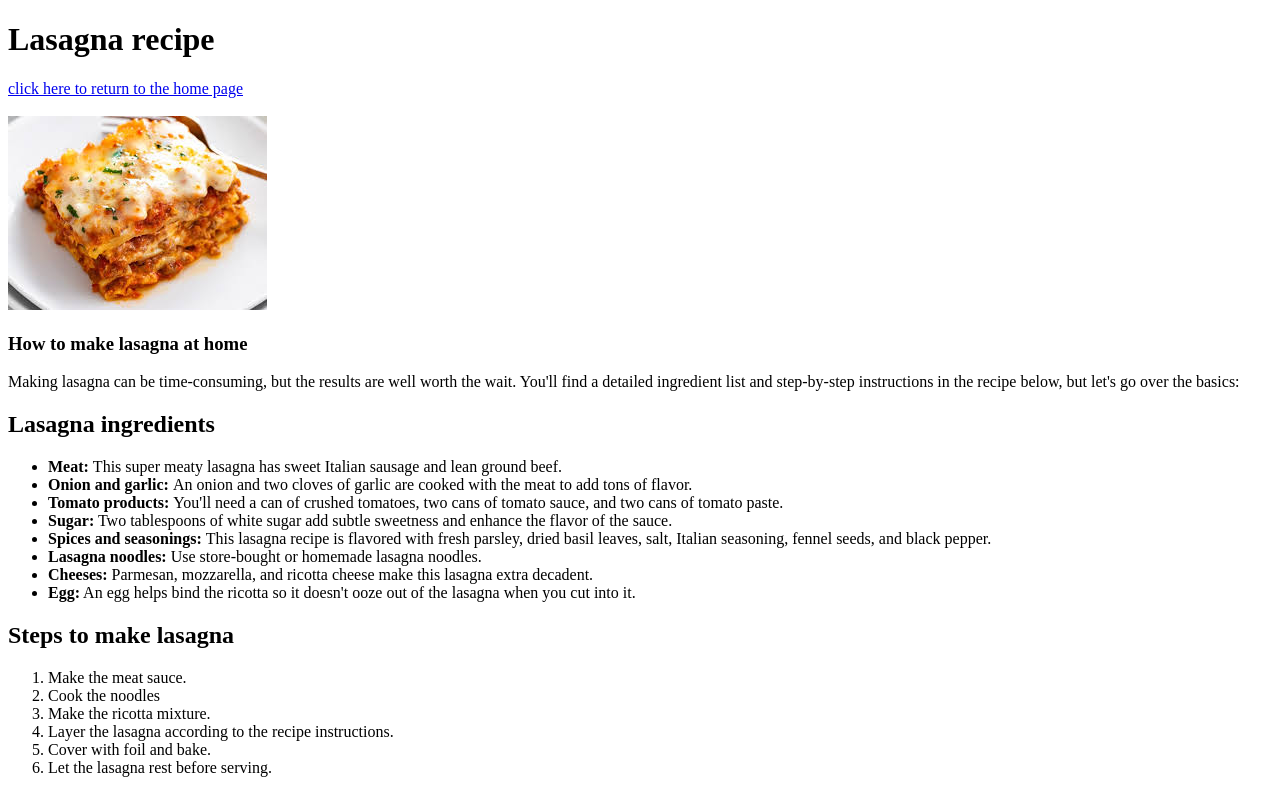
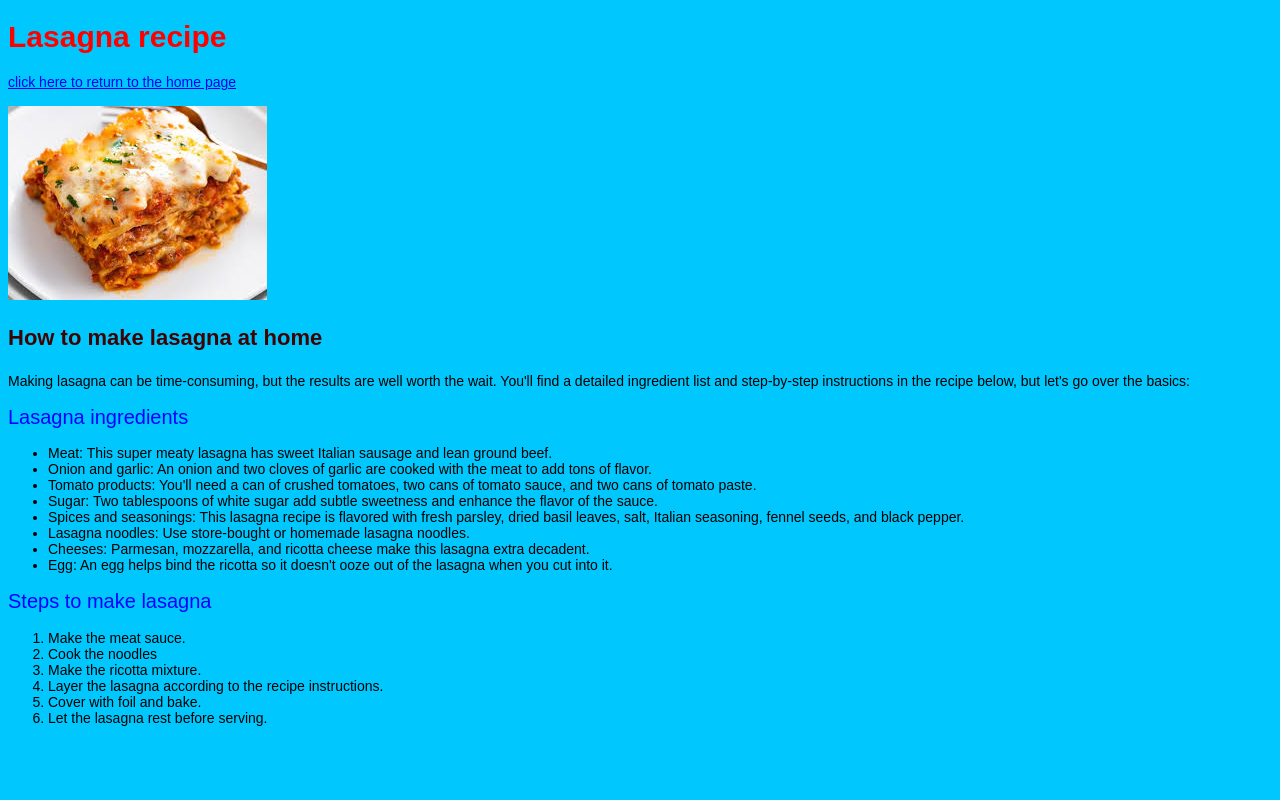
Before and after one commit to DoMonius/odin_recipes, a plain HTML site: page recipes/lasagna.htm in a window 1280 px wide. Drawn offline with Linux system fonts and the light colour scheme.

Commit message:
recipes/ index.html style.css

```diff
--- a/recipes/lasagna.htm
+++ b/recipes/lasagna.htm
@@ -3,10 +3,11 @@
     <head>
         <meta charset="utf-8">
         <meta name="Vieport" width="device-width, initial-scale=1.0">
+        <link rel="stylesheet" href="../style.css">
         <title>Lasgna</title>
     </head>
     <body>
-        <h1>Lasagna recipe</h1>
+        <h1 id="lasagna">Lasagna recipe</h1>
 
         <a href="../index.html">click here to return to the home page</a>
         <br><br>
--- /dev/null
+++ b/style.css
@@ -0,0 +1,22 @@
+*{
+    background-color: RGB(0,200,255);
+    font-family: Arial, Helvetica, sans-serif;
+    font-size: 14px;
+    font-weight: 400;
+}
+h1{
+    font-weight: bolder;
+    font-size: 30px;
+    color: red;
+}
+h2{
+    font-size: 20px;
+    font: bold;
+    color: blue;
+}
+h3{
+    color: rgb(61, 4, 4);
+    font-size: 22px;
+    font-weight: bold;
+    font-family: Arial, Helvetica, sans-serif;
+}
```
Also changed, not shown: index.html (+2 -1 lines), recipes/mac_and_cheese.html (+1 -0 lines), recipes/pizza.html (+1 -0 lines).
